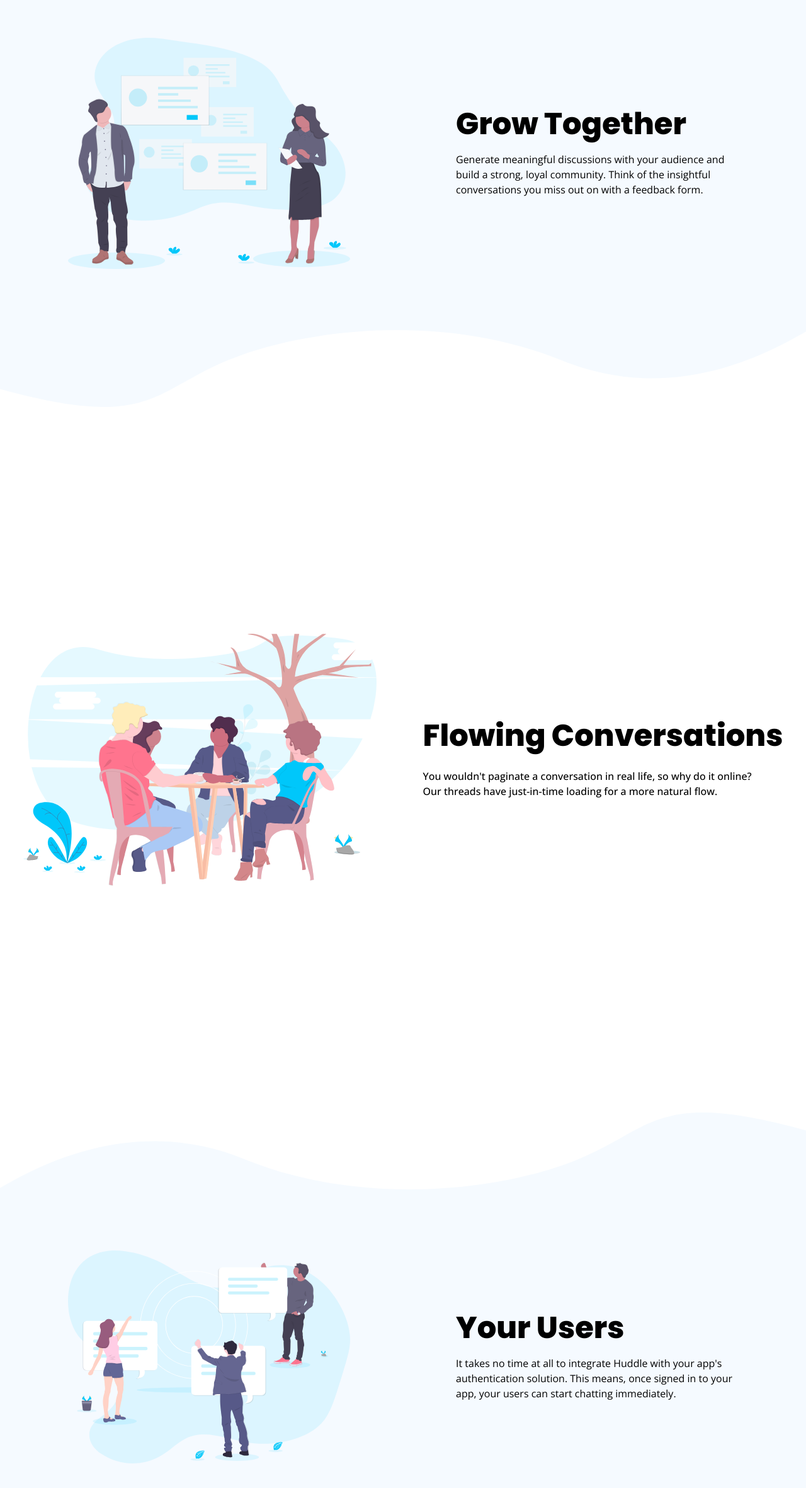
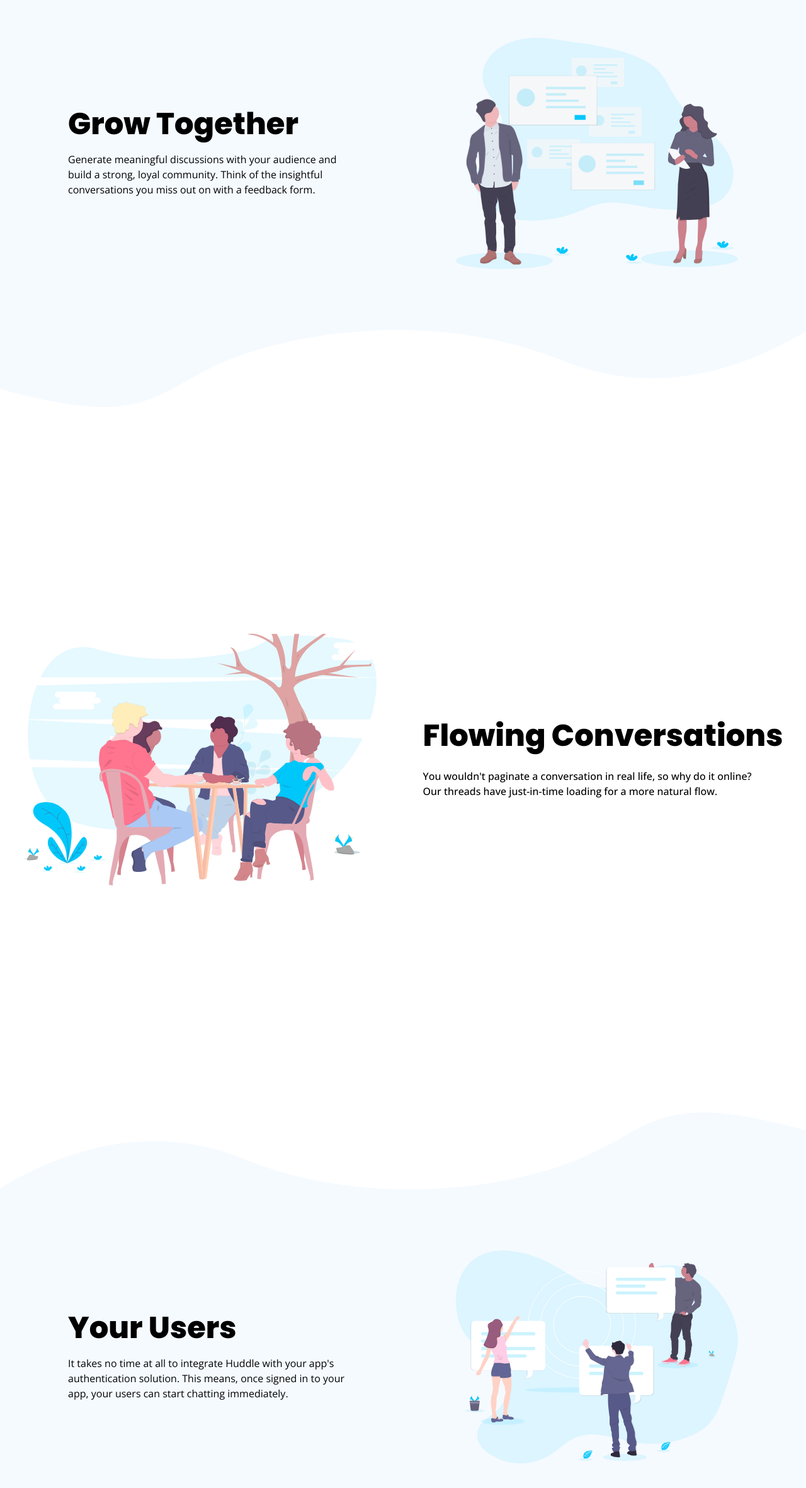
Before and after one commit to JunLovin/huddle-landing-page, a React (Vite) app: page / in a window 1280 px wide. Shown: the part 2455-4817 px from the top of the page at 63% size. Built offline with nearby package versions, Linux system fonts and the light colour scheme.

Commit message:
style(components): reverse flex direction for better visual flow
The flex direction in `YourUsers.jsx` and `GrowTogether.jsx` has been reversed to improve the visual flow of the components. This change aligns the layout more intuitively with the user's reading pattern.

```diff
--- a/src/components/GrowTogether.jsx
+++ b/src/components/GrowTogether.jsx
@@ -23,7 +23,7 @@ function GrowTogether() {
             </svg>
         </div>
             <div className="grow bg-[#f5faff] w-full relative py-16">
-                <div className="grow-container w-full h-full flex justify-around items-center max-xl:flex-col max-xl:text-center max-xl:gap-10 px-6">
+                <div className="grow-container w-full h-full flex flex-row-reverse justify-around items-center max-xl:flex-col max-xl:text-center max-xl:gap-10 px-6">
                     <div className="grow-right max-xl:mb-8 max-w-md mx-auto">
                         <img src={Grow} alt="" className="w-full h-auto"/>
                     </div>
--- a/src/components/YourUsers.jsx
+++ b/src/components/YourUsers.jsx
@@ -23,7 +23,7 @@ function YourUsers() {
             </svg>
         </div>
             <div className="grow bg-[#f5faff] w-full relative py-16">
-                <div className="grow-container w-full h-full flex justify-around items-center max-xl:flex-col max-xl:text-center max-xl:gap-10 px-6">
+                <div className="grow-container w-full h-full flex flex-row-reverse justify-around items-center max-xl:flex-col max-xl:text-center max-xl:gap-10 px-6">
                     <div className="grow-right max-xl:mb-8 max-w-md mx-auto">
                         <img src={Users} alt="" className="w-full h-auto"/>
                     </div>
```
